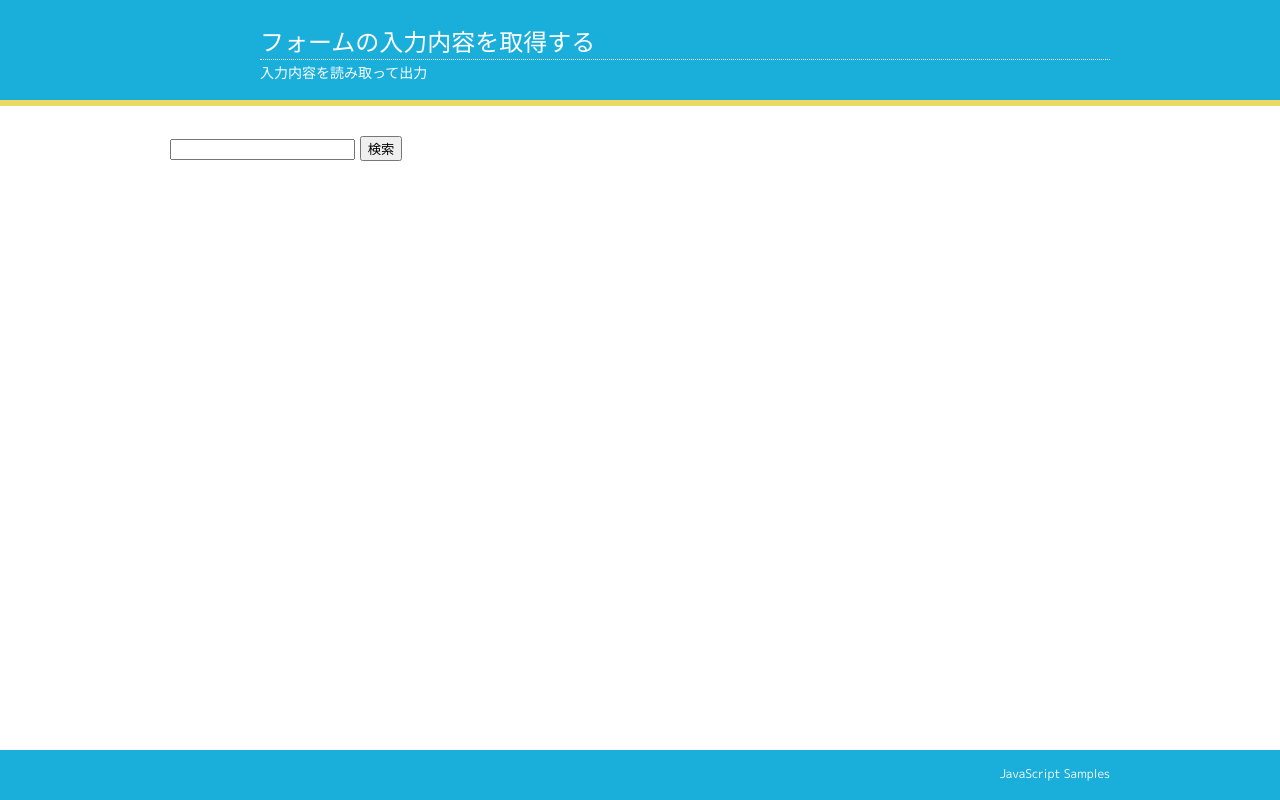
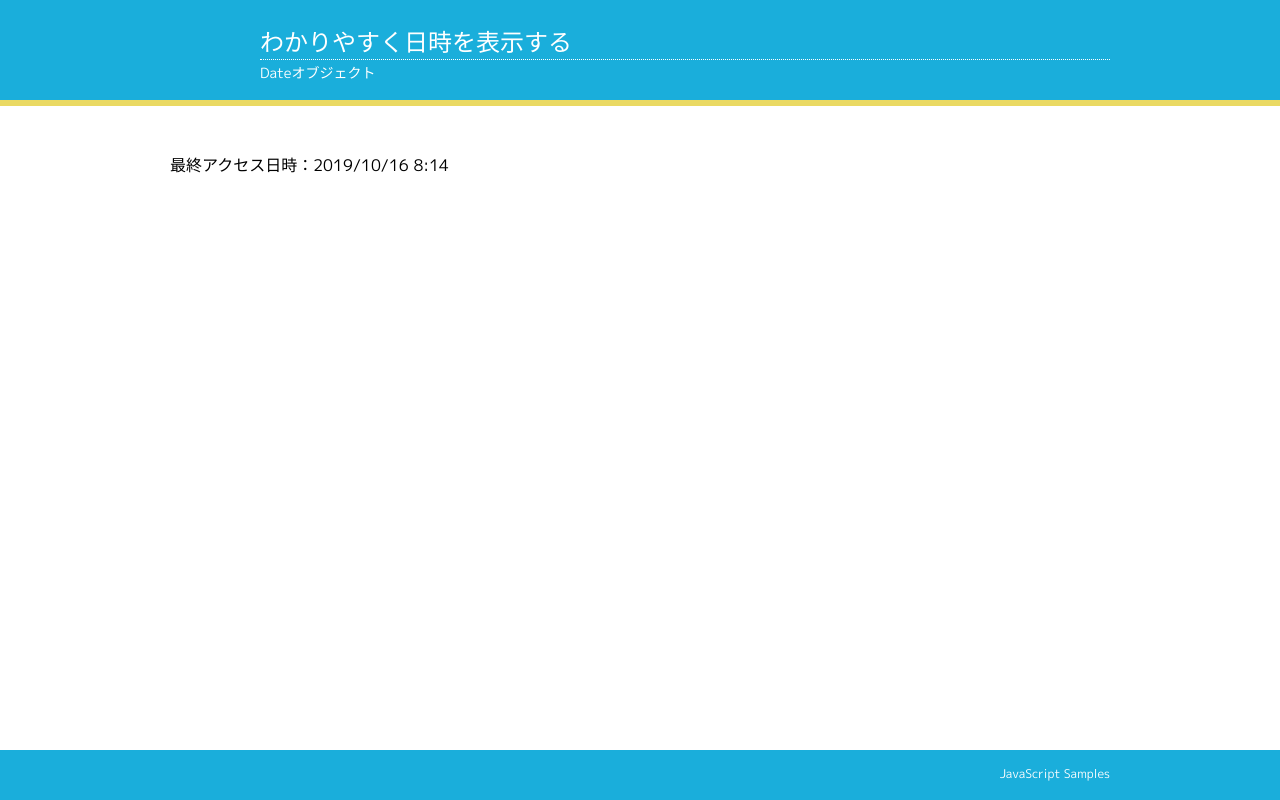
Before and after one commit to Serizawa1994/javascript, a plain HTML site: page sample.html in a window 1280 px wide. Drawn offline with Linux system fonts and the light colour scheme.

Commit message:
studying how to chage the difficult notation of date to simple on javascript

```diff
--- a/sample.html
+++ b/sample.html
@@ -11,19 +11,14 @@
 <body>
 <header>
 <div class="container">
-<h1>フォームの入力内容を取得する</h1>
-<h2>入力内容を読み取って出力</h2>
+<h1>わかりやすく日時を表示する</h1>
+<h2>Dateオブジェクト</h2>
 </div><!-- /.container -->
 </header>
 <main>
 <div class="container">
 <section>
-    <form action="#" id="form">
-        <input type="text" name="word">
-        <input type="submit" value="検索">
-    </form>
-
-    <p id="output"></p>
+    <p>最終アクセス日時：<span id="time"></span></p>
 </section>
 </div><!-- /.container -->
 </main>
@@ -35,11 +30,16 @@
 <script>
 
     'use strict';
-    document.getElementById('form').onsubmit = function(event){
-        event.preventDefault();
-        const search = document.getElementById('form').word.value;
-        document.getElementById('output').textContent = `「${search}」を検索中...`;
-    };
+
+    const now = new Date();
+    const year = now.getFullYear();
+    const month = now.getMonth();
+    const date = now.getDate();
+    const hour = now.getHours();
+    const min = now.getMinutes();
+
+    const output = `${year}/${month + 1}/${date} ${hour}:${min}`;
+    document.getElementById('time').textContent = output;
 
 </script>
 </body>
```
